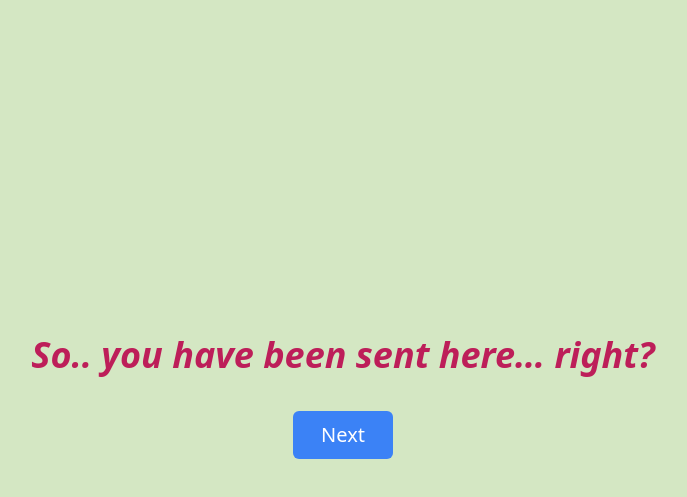
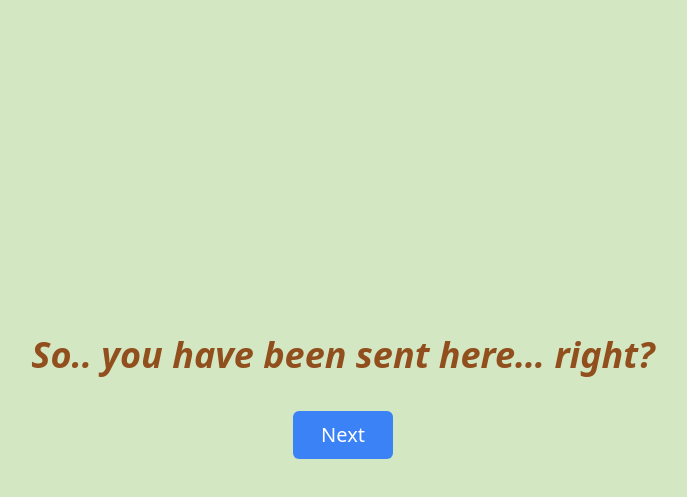
Before and after one commit to fitchdayo/foryou, a plain HTML site: page index.html in a window 1280 px wide. Shown: the part 161-658 px from the top of the page, without its empty margins (297-984 px from the left). Drawn offline with nearby package versions, Linux system fonts and the light colour scheme.

Commit message:
Update index.html

```diff
--- a/index.html
+++ b/index.html
@@ -38,7 +38,7 @@
       <video id="videoDisplay" class="rounded-md h-[300px]" style="object-fit: cover; display: none;" autoplay muted loop></video>
       <!-- Image element for other content -->
       <img id="imageDisplay" src="" alt="" class="rounded-md h-[300px]" style="object-fit: cover;" />
-      <h2 id="mainQuestion" class="text-4xl font-bold italic text-[#bd1e59] my-4"> So.. you have been sent here… right? </h2>
+      <h2 id="mainQuestion" class="text-4xl font-bold italic text-[#914F1E] my-4"> So.. you have been sent here… right? </h2>
       <div class="flex gap-4 pt-[20px] items-center" id="responseButtons">
         <button id="nextButton"
           class="bounce2 inline-flex items-center justify-center whitespace-nowrap rounded-md text-[20px] font-medium disabled:pointer-events-none disabled:opacity-50 hover:bg-blue-400 min-h-12 min-w-[100px] px-4 py-2 bg-blue-500 text-white transition">
```
